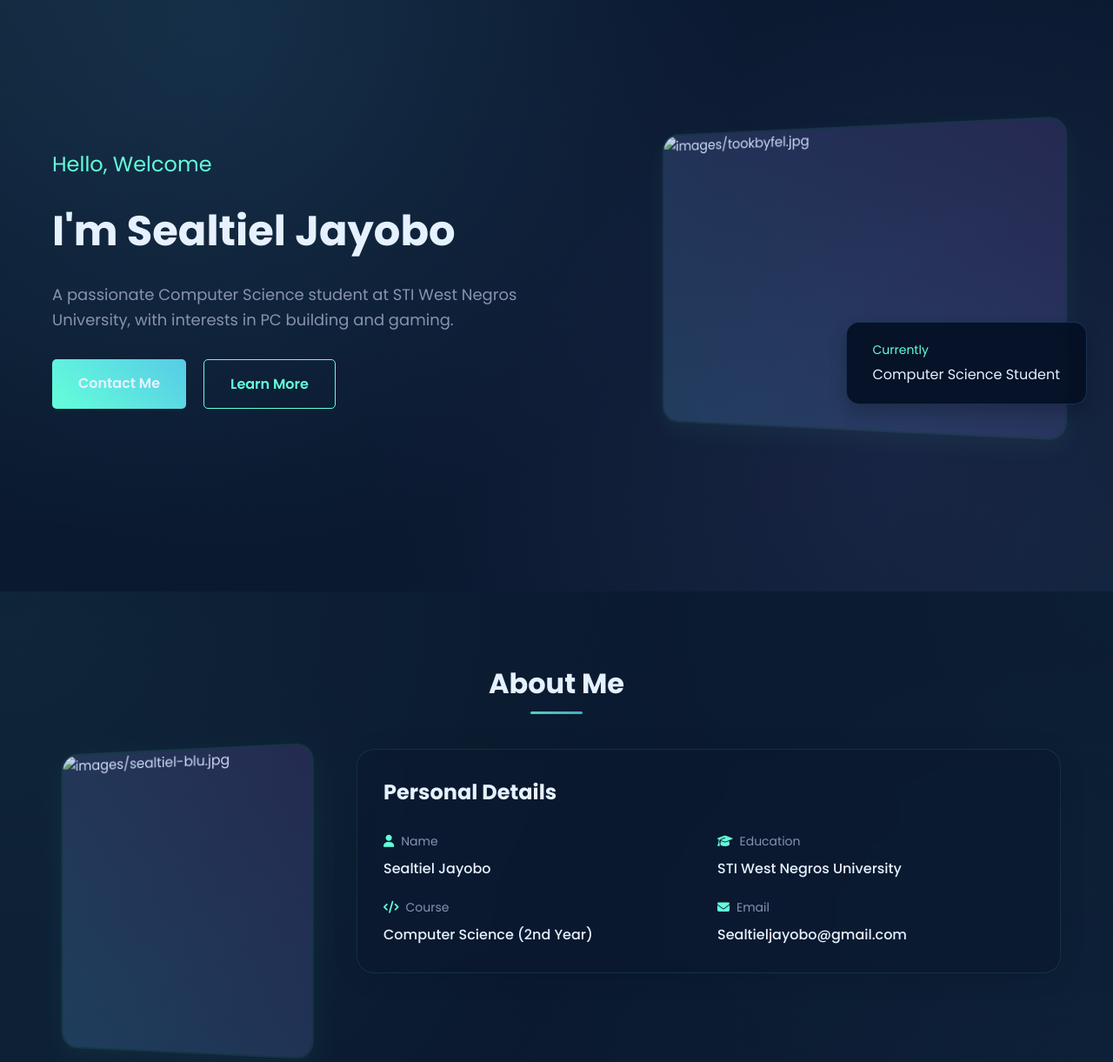
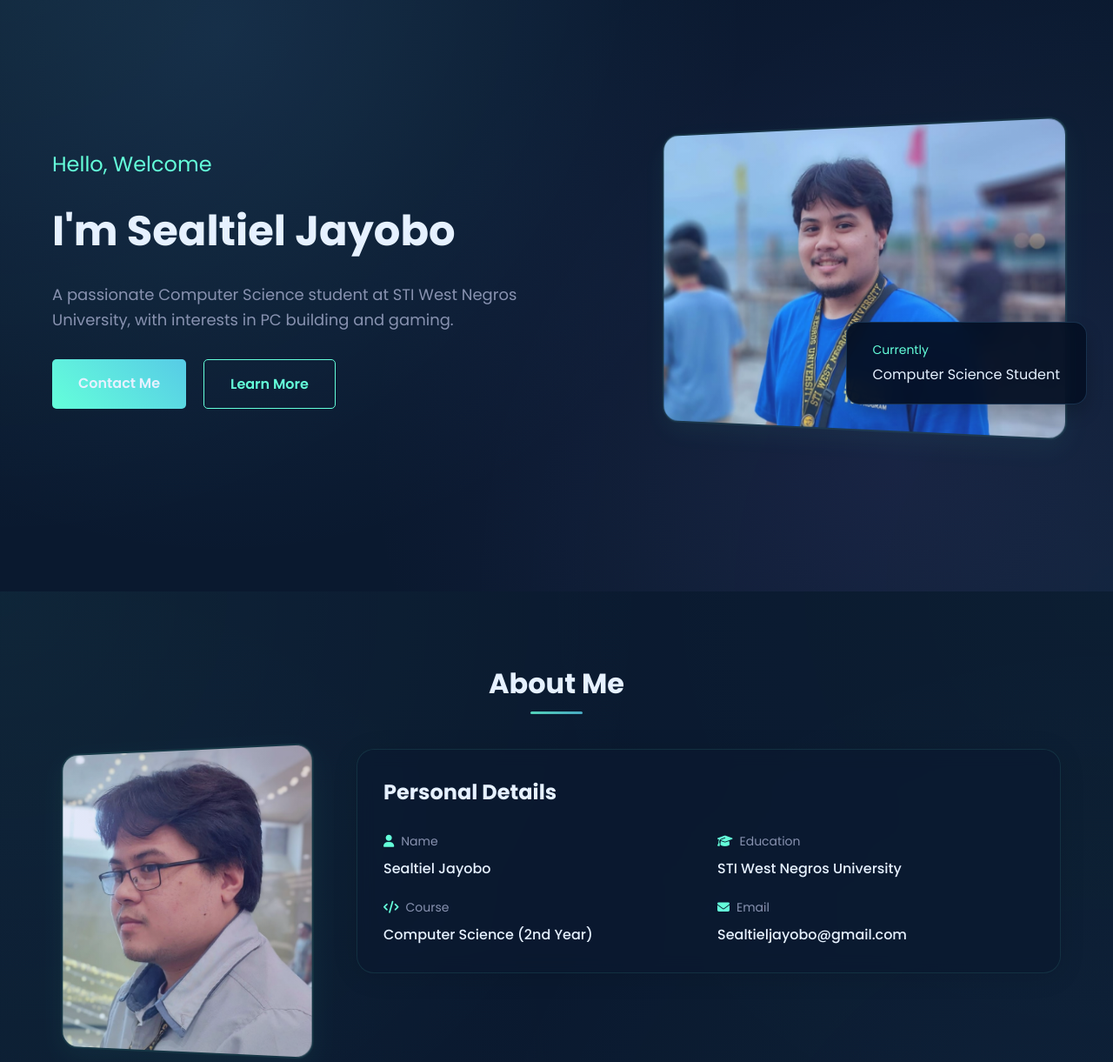
Before and after one commit to SealtielJ/Jayobo.github.io, a plain HTML site: page index.html in a window 1280 px wide. Shown: the part 120-1341 px from the top of the page at 87% size. Drawn offline with Linux system fonts and the light colour scheme.

Commit message:
Update index.html

```diff
--- a/index.html
+++ b/index.html
@@ -69,7 +69,7 @@
             </div>
             <div class="hero-image">
                 <div class="image-container">
-                    <img src="images/profile.jpg" alt="images/tookbyfel.jpg">
+                    <img src="images/tookbyfel.jpg" alt="tookbyfel">
                 </div>
                 <div class="floating-card">
                     <span class="status">Currently</span>
@@ -86,7 +86,7 @@
             <div class="about-grid">
                 <div class="about-image">
                     <div class="image-container">
-                        <img src="assets/profile.jpg" alt="images/sealtiel-blu.jpg">
+                        <img src="images/sealtiel-blu.jpg" alt="Sealtiel blu">
                     </div>
                 </div>
                 <div class="about-content">
```
